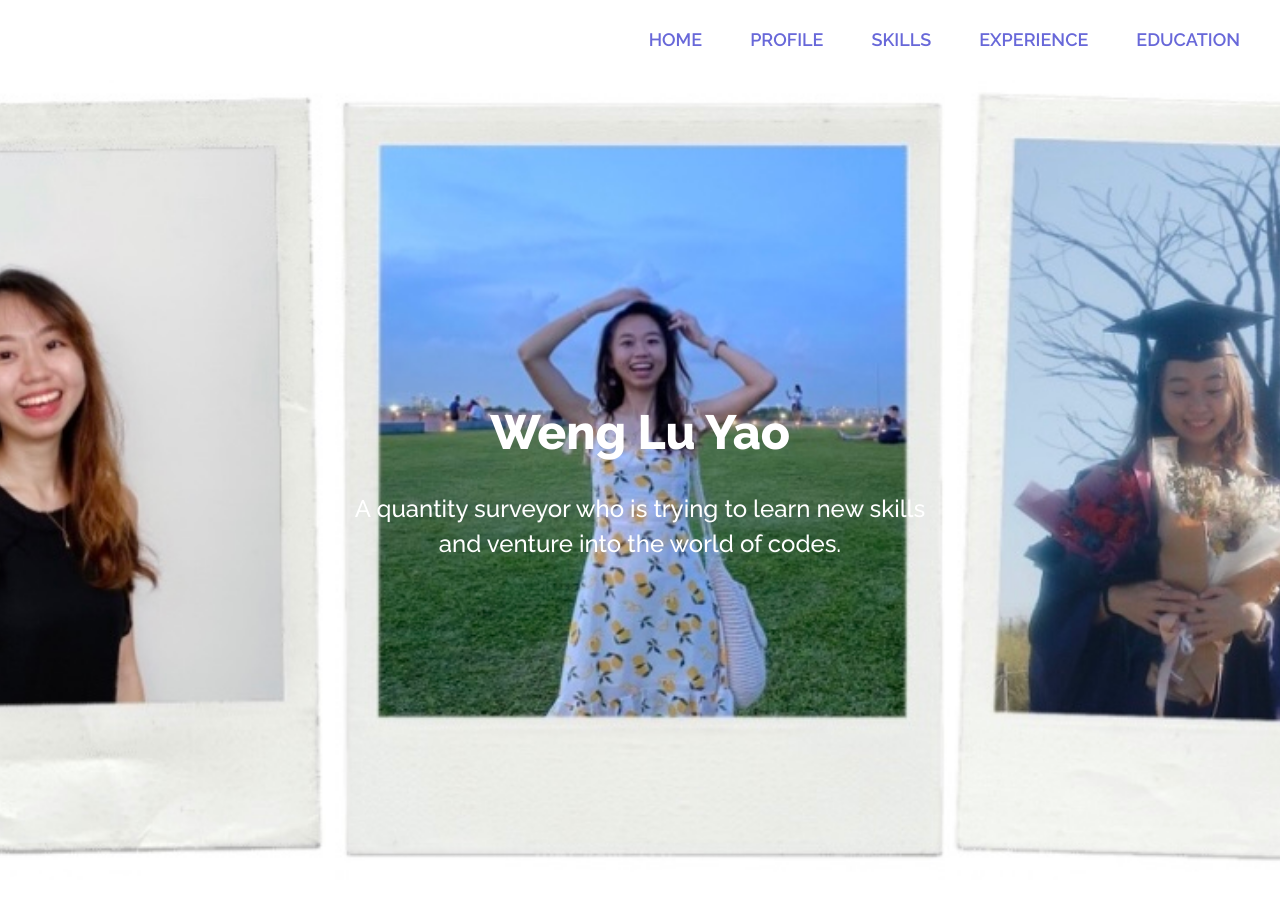
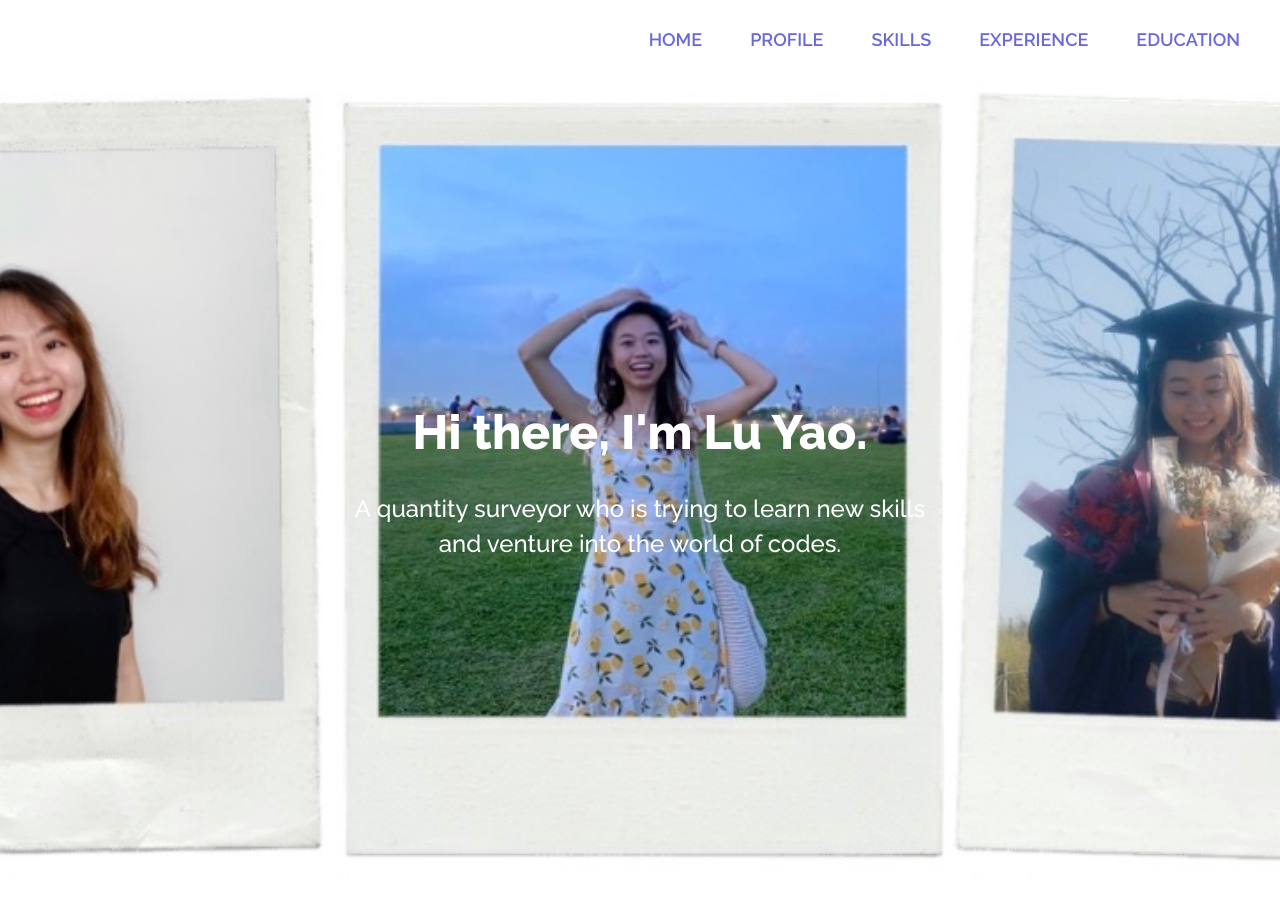
Before and after one commit to smmileely/portfolio-website, a React (Create React App) app: page / in a window 1280 px wide. Shown: the top 900 px of the page. Built offline with nearby package versions, Linux system fonts and the light colour scheme.

Commit message:
Updated hero section message

```diff
--- a/src/HeroSection/HeroSection.js
+++ b/src/HeroSection/HeroSection.js
@@ -10,7 +10,7 @@ const HeroSection = () => {
         <ImgBg src={HeroSectionImage} />
       </HeroBg>
       <HeroContent>
-        <HeroH1>Weng Lu Yao</HeroH1>
+        <HeroH1>Hi there, I'm Lu Yao.</HeroH1>
         <HeroP>
           A quantity surveyor who is trying to learn new skills and venture into
           the world of codes.
```
